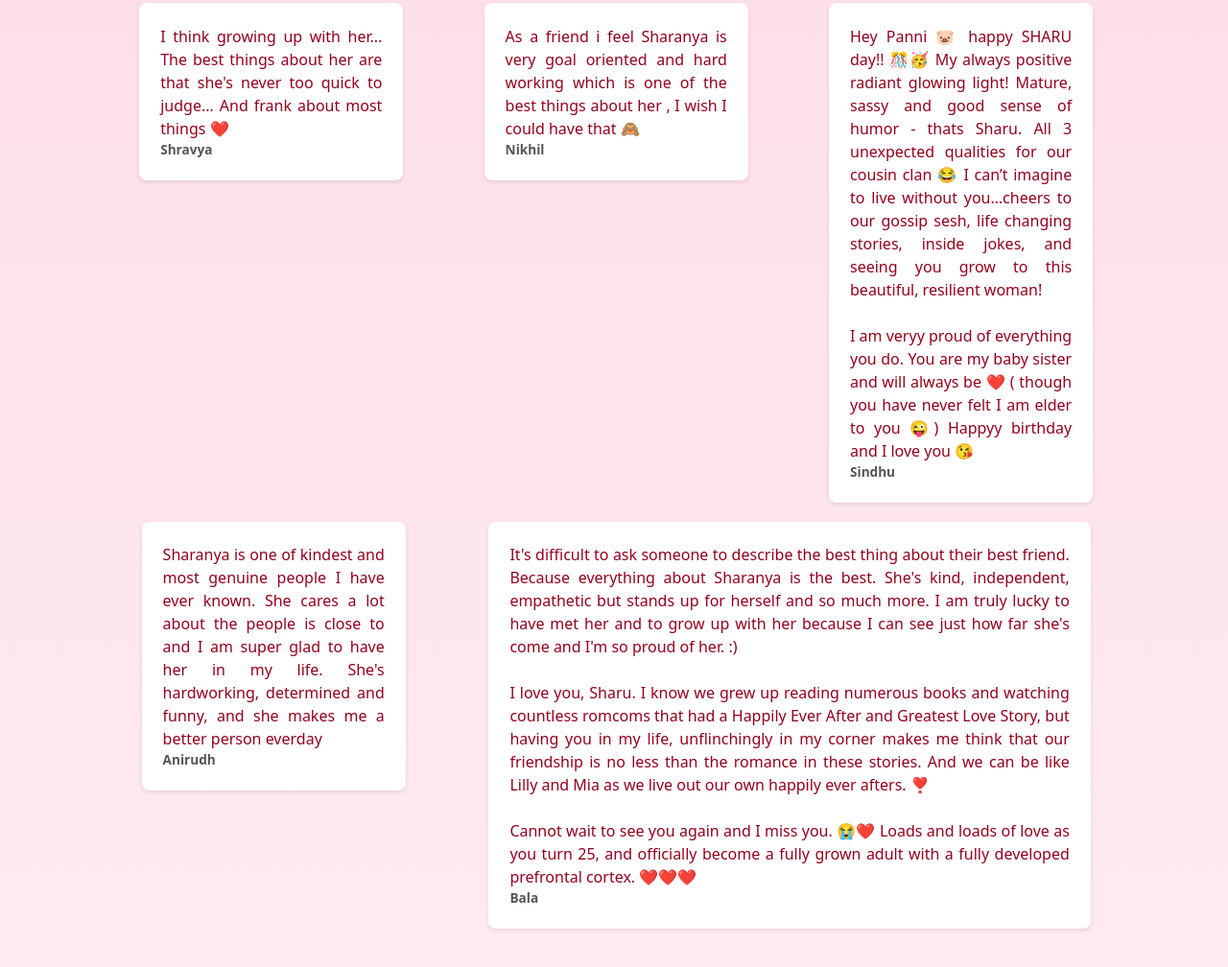
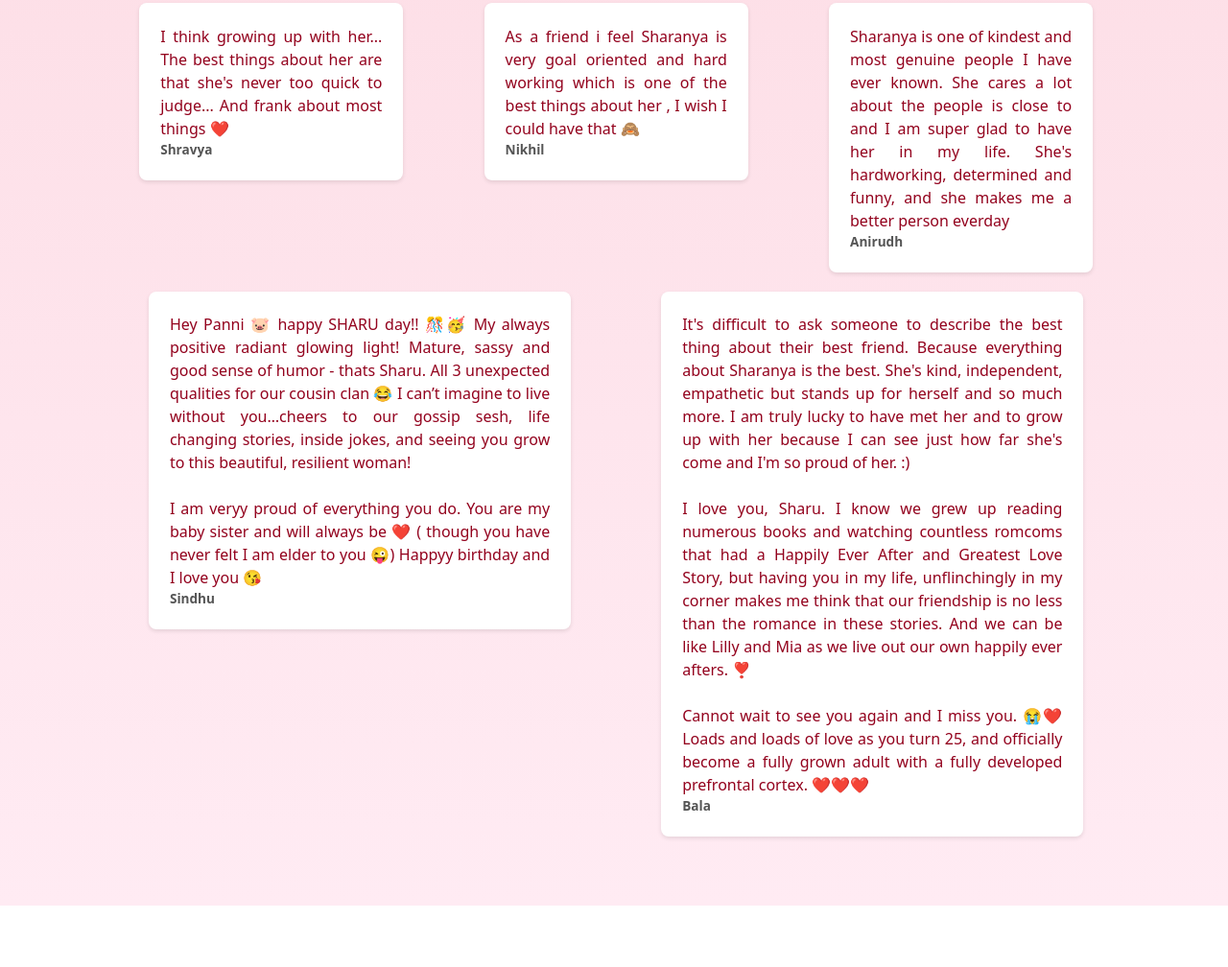
Before and after one commit to Pandani07/Sharu, a website: page messages.html in a window 1280 px wide. Shown: the part 1553-2561 px from the top of the page at 96% size. After the commit the page ends 2497 px from the top, so only its background shows below. Drawn offline with nearby package versions, Linux system fonts and the light colour scheme.

Commit message:
draf1243s3st

```diff
--- a/app.css
+++ b/app.css
@@ -18,7 +18,7 @@ body{
     display: flex;
     flex-direction: column;
     width: 100%;
-    height: 100%;
+
     overflow-y: auto;
 }
 
@@ -203,9 +203,16 @@ nav{
   width: 27%;
 }
 
+.Sindhu{
+  max-width: 42%;
+  width: 40%;
+  height: 35%;
+  max-height: 40%;
+}
+
 .Bala{
-  max-width:60%;
-  width: 57%;
+  max-width: 42%;
+  width: 40%;
   height: 35%;
   max-height: 40%;
 }
--- a/script.js
+++ b/script.js
@@ -69,13 +69,14 @@ const messages = [
     sender: "Nikhil",
     text: "As a friend i feel Sharanya is very goal oriented and hard working which is one of the best things about her , I wish I could have that  🙈"
   },
+
+  {
+    sender: "Anirudh",
+    text: "Sharanya is one of kindest and most genuine people I have ever known. She cares a lot about the people is close to and I am super glad to have her in my life. She's hardworking, determined and funny, and she makes me a better person everday"
+  },
   {
     sender: "Sindhu",
     text: "Hey Panni 🐷 happy SHARU day!! 🎊🥳 My always positive radiant glowing light! Mature, sassy and good sense of humor - thats Sharu. All 3 unexpected qualities for our cousin clan 😂 I can’t imagine to live without you…cheers to our gossip sesh, life changing stories, inside jokes, and seeing you grow to this beautiful, resilient woman! <br><br>I am veryy proud of everything you do. You are my baby sister and will always be ❤️ ( though you have never felt I am elder to you 😜) Happyy birthday and I love you 😘",
-  },
-  {
-    sender: "Anirudh",
-    text: "Sharanya is one of kindest and most genuine people I have ever known. She cares a lot about the people is close to and I am super glad to have her in my life. She's hardworking, determined and funny, and she makes me a better person everday"
   },
   {
     sender: "Bala",
```
